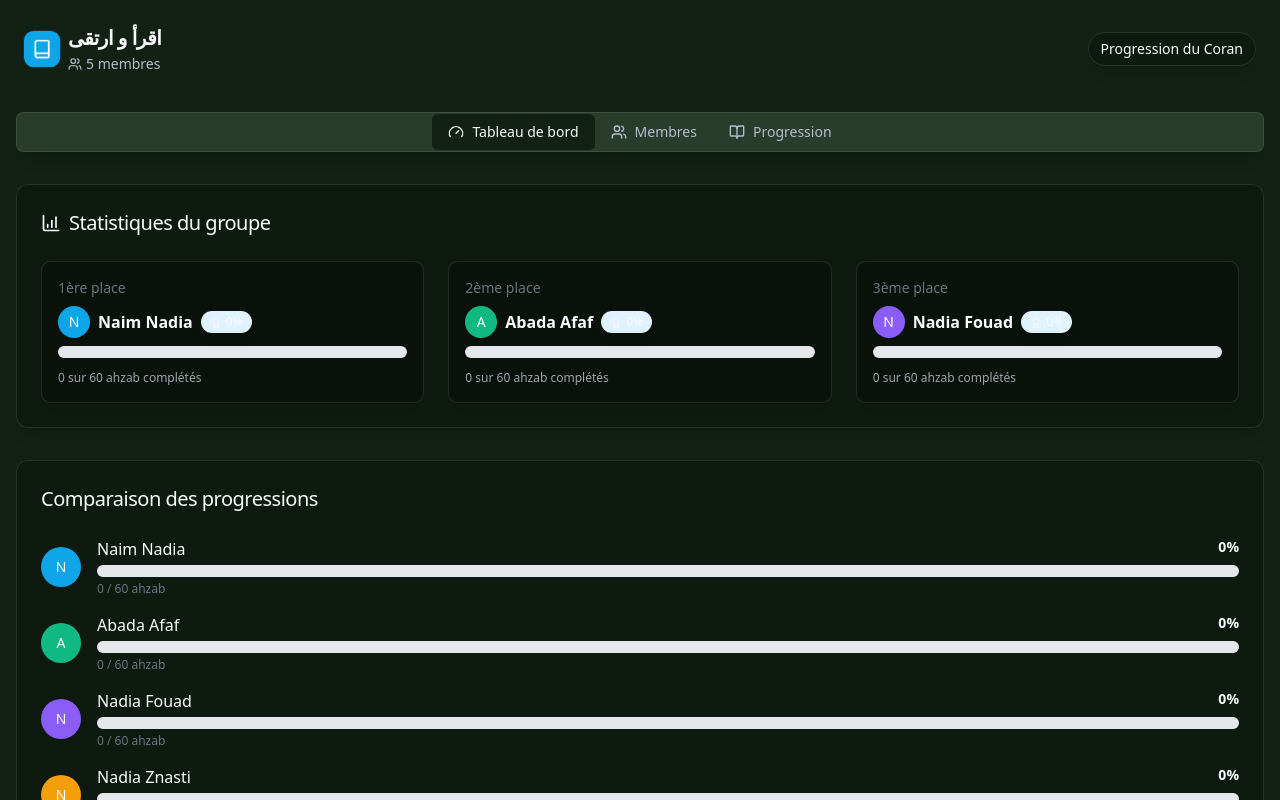
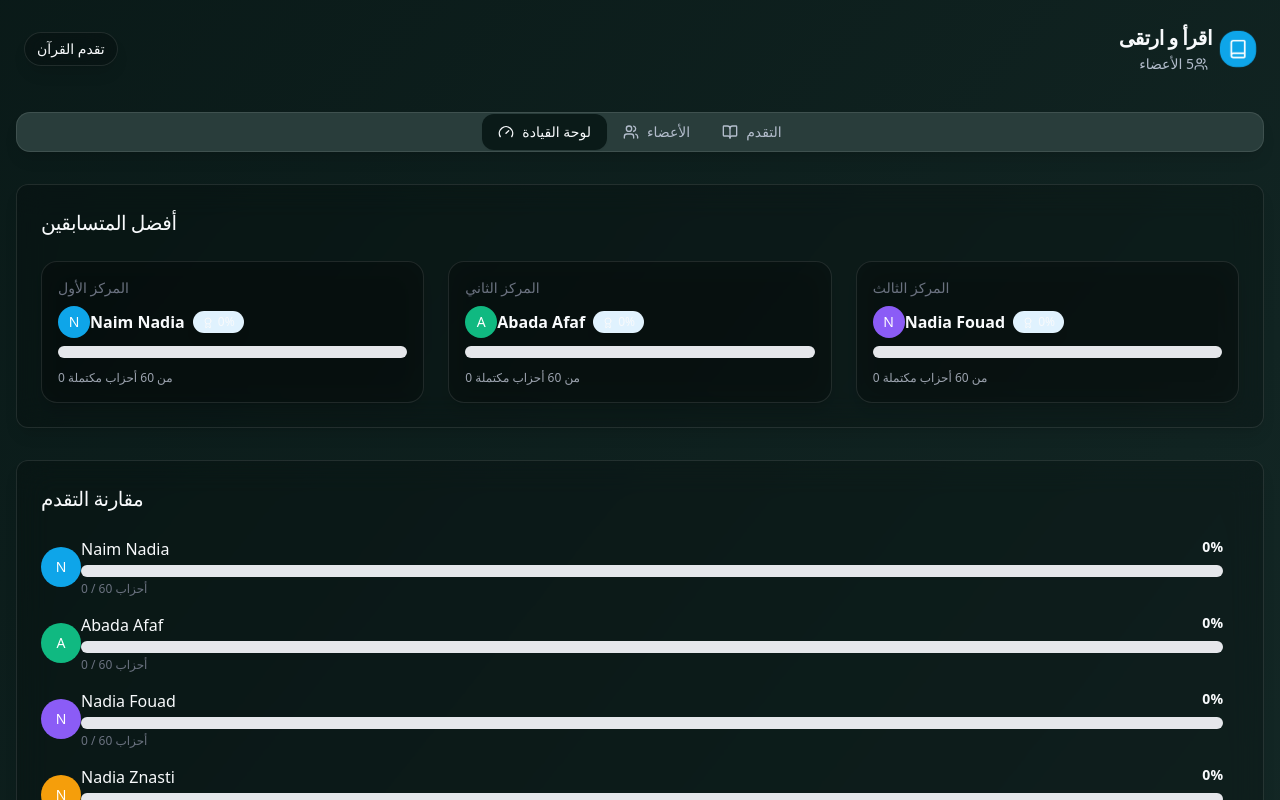
Before and after one commit to Naimnadia/quran-progression-pal-19, a React (Vite) app: page / in a window 1280 px wide. Shown: the top 800 px of the page. Built offline with nearby package versions, Linux system fonts and the light colour scheme.

Commit message:
Translate app to Arabic
Translate the application to Arabic and update the design to be sleek and modern.

```diff
--- a/src/components/Dashboard.tsx
+++ b/src/components/Dashboard.tsx
@@ -3,7 +3,6 @@ import { GroupData } from '@/utils/types';
 import GroupStats from './GroupStats';
 import MembersList from './MembersList';
 import ProgressBar from './ProgressBar';
-import { calculateGroupProgress } from '@/utils/storage';
 
 interface DashboardProps {
   data: GroupData;
@@ -24,7 +23,7 @@ const Dashboard = ({ data, onRemoveMember }: DashboardProps) => {
 
       {/* Comparison of progress bars */}
       <div className="glass p-6 rounded-xl">
-        <h3 className="text-xl font-medium mb-6">Comparaison des progressions</h3>
+        <h3 className="text-xl font-medium mb-6">مقارنة التقدم</h3>
         <div className="space-y-4">
           {sortedMembers.map(member => {
             const progressPercentage = (member.completedAhzab / member.totalAhzab) * 100;
@@ -36,7 +35,7 @@ const Dashboard = ({ data, onRemoveMember }: DashboardProps) => {
                 >
                   {member.name.charAt(0).toUpperCase()}
                 </div>
-                <div className="flex-grow">
+                <div className="flex-grow mr-4">
                   <div className="flex justify-between mb-1">
                     <span className="font-medium">{member.name}</span>
                     <span className="text-sm font-bold">{Math.round(progressPercentage)}%</span>
@@ -49,7 +48,7 @@ const Dashboard = ({ data, onRemoveMember }: DashboardProps) => {
                     showPercentage={false}
                   />
                   <div className="text-xs text-gray-500 mt-1">
-                    {member.completedAhzab} / {member.totalAhzab} ahzab
+                    {member.completedAhzab} / {member.totalAhzab} أحزاب
                   </div>
                 </div>
               </div>
--- a/src/components/GroupStats.tsx
+++ b/src/components/GroupStats.tsx
@@ -1,8 +1,7 @@
 
-import { Award, BarChart4 } from 'lucide-react';
-import { GroupData, Member } from '@/utils/types';
+import { Award } from 'lucide-react';
+import { GroupData } from '@/utils/types';
 import ProgressBar from './ProgressBar';
-import { cn } from '@/lib/utils';
 
 interface GroupStatsProps {
   data: GroupData;
@@ -20,10 +19,7 @@ const GroupStats = ({ data }: GroupStatsProps) => {
 
   return (
     <div className="glass p-6 rounded-xl animate-fade-in">
-      <h3 className="text-xl font-medium mb-6 flex items-center">
-        <BarChart4 className="mr-2" size={20} />
-        Statistiques du groupe
-      </h3>
+      <h3 className="text-xl font-medium mb-6">أفضل المتسابقين</h3>
 
       <div className="grid grid-cols-1 md:grid-cols-3 gap-6">
         {topPerformers.map((performer, index) => {
@@ -32,7 +28,7 @@ const GroupStats = ({ data }: GroupStatsProps) => {
           return (
             <div key={performer.id} className="glass p-4 rounded-lg">
               <div className="text-sm text-gray-500 mb-2">
-                {index === 0 ? "1ère place" : index === 1 ? "2ème place" : "3ème place"}
+                {index === 0 ? "المركز الأول" : index === 1 ? "المركز الثاني" : "المركز الثالث"}
               </div>
               <div className="flex items-center space-x-2 mb-2">
                 <div
@@ -41,9 +37,9 @@ const GroupStats = ({ data }: GroupStatsProps) => {
                 >
                   {performer.name.charAt(0).toUpperCase()}
                 </div>
-                <div className="font-semibold">{performer.name}</div>
+                <div className="font-semibold mr-2">{performer.name}</div>
                 <div className="text-xs glass px-2 py-0.5 rounded-full bg-brand-100">
-                  <Award size={12} className="inline mr-1" />
+                  <Award size={12} className="inline ml-1" />
                   <span>{Math.round(performancePercentage)}%</span>
                 </div>
               </div>
@@ -54,7 +50,7 @@ const GroupStats = ({ data }: GroupStatsProps) => {
                 className="mt-2"
               />
               <div className="text-xs text-gray-400 mt-3">
-                {performer.completedAhzab} sur {performer.totalAhzab} ahzab complétés
+                {performer.completedAhzab} من {performer.totalAhzab} أحزاب مكتملة
               </div>
             </div>
           );
@@ -63,7 +59,7 @@ const GroupStats = ({ data }: GroupStatsProps) => {
         {topPerformers.length === 0 && (
           <div className="glass p-4 rounded-lg col-span-3 text-center py-8">
             <div className="text-gray-400">
-              Aucune donnée disponible
+              لا توجد بيانات متاحة
             </div>
           </div>
         )}
--- a/src/components/Header.tsx
+++ b/src/components/Header.tsx
@@ -1,5 +1,5 @@
 
-import { useState } from 'react';
+import { useState, useEffect } from 'react';
 import { Book, Users } from 'lucide-react';
 import { cn } from '@/lib/utils';
 
@@ -11,12 +11,17 @@ interface HeaderProps {
 const Header = ({ groupName, memberCount }: HeaderProps) => {
   const [scrolled, setScrolled] = useState(false);
 
-  // Add scroll listener
-  if (typeof window !== 'undefined') {
-    window.addEventListener('scroll', () => {
+  useEffect(() => {
+    const handleScroll = () => {
       setScrolled(window.scrollY > 10);
-    });
-  }
+    };
+
+    window.addEventListener('scroll', handleScroll);
+
+    return () => {
+      window.removeEventListener('scroll', handleScroll);
+    };
+  }, []);
 
   return (
     <header
@@ -26,6 +31,7 @@ const Header = ({ groupName, memberCount }: HeaderProps) => {
           ? 'glass shadow-md backdrop-blur-md py-3'
           : 'bg-transparent py-6'
       )}
+      dir="rtl"
     >
       <div className="max-w-7xl mx-auto flex items-center justify-between">
         <div className="flex items-center space-x-2">
@@ -33,9 +39,9 @@ const Header = ({ groupName, memberCount }: HeaderProps) => {
             <Book size={20} />
           </div>
           <div>
-            <h1 className="text-xl font-semibold tracking-tight" dir="rtl">{groupName}</h1>
+            <h1 className="text-xl font-semibold tracking-tight">{groupName}</h1>
             <p className="text-sm text-muted-foreground flex items-center mt-0.5">
-              <Users size={14} className="mr-1" /> {memberCount} membres
+              <Users size={14} className="ml-1" /> {memberCount} الأعضاء
             </p>
           </div>
         </div>
@@ -43,7 +49,7 @@ const Header = ({ groupName, memberCount }: HeaderProps) => {
         <div className="flex items-center space-x-4">
           <div className="hidden md:flex relative">
             <div className="glass px-3 py-1.5 rounded-full text-sm font-medium">
-              Progression du Coran
+              تقدم القرآن
             </div>
           </div>
         </div>
--- a/src/index.css
+++ b/src/index.css
@@ -5,96 +5,52 @@
 
 @layer base {
   :root {
-    --background: 130 30% 10%; /* Dark green background */
+    --background: 174 45% 7%; /* Deep teal background */
     --foreground: 210 40% 98%;
 
-    --card: 130 20% 15%; /* Dark green card */
+    --card: 174 35% 12%; /* Deep teal card */
     --card-foreground: 210 40% 98%;
 
-    --popover: 130 20% 15%;
+    --popover: 174 35% 12%;
     --popover-foreground: 210 40% 98%;
 
-    --primary: 142 70% 45%; /* Emerald green primary */
+    --primary: 172 75% 45%; /* Teal primary */
     --primary-foreground: 210 40% 98%;
 
-    --secondary: 130 30% 20%;
+    --secondary: 174 30% 15%;
     --secondary-foreground: 210 40% 98%;
 
-    --muted: 130 20% 20%;
+    --muted: 174 20% 20%;
     --muted-foreground: 215 20% 75%;
 
-    --accent: 142 70% 45%;
+    --accent: 172 75% 45%;
     --accent-foreground: 210 40% 98%;
 
     --destructive: 0 84.2% 60.2%;
     --destructive-foreground: 210 40% 98%;
 
-    --border: 130 15% 25%;
-    --input: 130 15% 25%;
-    --ring: 142 70% 45%;
+    --border: 174 15% 25%;
+    --input: 174 15% 25%;
+    --ring: 172 75% 45%;
 
-    --radius: 0.6rem;
+    --radius: 1rem;
 
-    --sidebar-background: 130 30% 15%;
-    --sidebar-foreground: 142 30% 90%;
-    --sidebar-primary: 142 70% 45%;
-    --sidebar-primary-foreground: 130 5% 10%;
-    --sidebar-accent: 130 20% 25%;
-    --sidebar-accent-foreground: 142 30% 90%;
-    --sidebar-border: 130 20% 25%;
-    --sidebar-ring: 142 70% 45%;
+    --sidebar-background: 174 30% 15%;
+    --sidebar-foreground: 172 30% 90%;
+    --sidebar-primary: 172 75% 45%;
+    --sidebar-primary-foreground: 174 5% 10%;
+    --sidebar-accent: 174 20% 25%;
+    --sidebar-accent-foreground: 172 30% 90%;
+    --sidebar-border: 174 20% 25%;
+    --sidebar-ring: 172 75% 45%;
   }
 
-  /* Keep light mode as a theme option but make dark green the default */
-  .light {
-    --background: 210 40% 98%;
-    --foreground: 222.2 84% 4.9%;
-
-    --card: 0 0% 100%;
-    --card-foreground: 222.2 84% 4.9%;
-
-    --popover: 0 0% 100%;
-    --popover-foreground: 222.2 84% 4.9%;
-
-    --primary: 210 100% 50%;
-    --primary-foreground: 210 40% 98%;
-
-    --secondary: 210 40% 96.1%;
-    --secondary-foreground: 222.2 47.4% 11.2%;
-
-    --muted: 210 40% 96.1%;
-    --muted-foreground: 215.4 16.3% 46.9%;
-
-    --accent: 210 100% 50%;
-    --accent-foreground: 222.2 47.4% 11.2%;
-
-    --destructive: 0 84.2% 60.2%;
-    --destructive-foreground: 210 40% 98%;
-
-    --border: 214.3 31.8% 91.4%;
-    --input: 214.3 31.8% 91.4%;
-    --ring: 222.2 84% 4.9%;
-
-    --radius: 0.6rem;
-
-    --sidebar-background: 0 0% 98%;
-    --sidebar-foreground: 240 5.3% 26.1%;
-    --sidebar-primary: 240 5.9% 10%;
-    --sidebar-primary-foreground: 0 0% 98%;
-    --sidebar-accent: 240 4.8% 95.9%;
-    --sidebar-accent-foreground: 240 5.9% 10%;
-    --sidebar-border: 220 13% 91%;
-    --sidebar-ring: 217.2 91.2% 59.8%;
-  }
-}
-
-@layer base {
   * {
     @apply border-border;
   }
 
   body {
-    @apply bg-background text-foreground;
+    @apply bg-background text-foreground bg-gradient-to-br from-background to-secondary/70;
     font-feature-settings: "rlig" 1, "calt" 1;
   }
 
@@ -121,11 +77,11 @@
 
 @layer components {
   .glass {
-    @apply bg-black/20 backdrop-blur-sm border border-white/10 shadow-lg;
+    @apply bg-black/20 backdrop-blur-lg border border-white/10 shadow-lg;
   }
 
   .glass-dark {
-    @apply bg-black/30 backdrop-blur-sm border border-white/10 shadow-lg;
+    @apply bg-black/40 backdrop-blur-lg border border-white/10 shadow-lg;
   }
 
   .progress-bar-container {
@@ -142,3 +98,46 @@
     content-visibility: auto;
   }
 }
+
+/* RTL specific styles */
+[dir="rtl"] .ml-1 {
+  margin-left: 0;
+  margin-right: 0.25rem;
+}
+
+[dir="rtl"] .ml-2 {
+  margin-left: 0;
+  margin-right: 0.5rem;
+}
+
+[dir="rtl"] .mr-1 {
+  margin-right: 0;
+  margin-left: 0.25rem;
+}
+
+[dir="rtl"] .mr-2 {
+  margin-right: 0;
+  margin-left: 0.5rem;
+}
+
+[dir="rtl"] .mr-3 {
+  margin-right: 0;
+  margin-left: 0.75rem;
+}
+
+[dir="rtl"] .mr-4 {
+  margin-right: 0;
+  margin-left: 1rem;
+}
+
+[dir="rtl"] .space-x-2 > :not([hidden]) ~ :not([hidden]) {
+  --tw-space-x-reverse: 1;
+}
+
+[dir="rtl"] .space-x-3 > :not([hidden]) ~ :not([hidden]) {
+  --tw-space-x-reverse: 1;
+}
+
+[dir="rtl"] .space-x-4 > :not([hidden]) ~ :not([hidden]) {
+  --tw-space-x-reverse: 1;
+}
--- a/src/pages/Index.tsx
+++ b/src/pages/Index.tsx
@@ -44,7 +44,7 @@ const Index = () => {
   if (loading || !groupData) {
     return (
       <div className="min-h-screen flex items-center justify-center">
-        <div className="animate-pulse text-primary font-medium">Chargement...</div>
+        <div className="animate-pulse text-primary font-medium">جار التحميل...</div>
       </div>
     );
   }
@@ -62,7 +62,7 @@ const Index = () => {
   };
 
   return (
-    <div className="min-h-screen">
+    <div className="min-h-screen" dir="rtl">
       <Header
         groupName={groupData.name}
         memberCount={groupData.members.length}
@@ -72,16 +72,16 @@ const Index = () => {
         <Tabs defaultValue="dashboard" className="w-full animate-fade-in">
           <TabsList className="glass mb-8 p-1 w-full sm:w-auto grid grid-cols-3 sm:flex">
             <TabsTrigger value="dashboard" className="px-4 py-2">
-              <Gauge size={16} className="mr-2" />
-              <span>Tableau de bord</span>
+              <Gauge size={16} className="ml-2" />
+              <span>لوحة القيادة</span>
             </TabsTrigger>
             <TabsTrigger value="members" className="px-4 py-2">
-              <Users size={16} className="mr-2" />
-              <span>Membres</span>
+              <Users size={16} className="ml-2" />
+              <span>الأعضاء</span>
             </TabsTrigger>
             <TabsTrigger value="progress" className="px-4 py-2">
-              <BookOpen size={16} className="mr-2" />
-              <span>Progression</span>
+              <BookOpen size={16} className="ml-2" />
+              <span>التقدم</span>
             </TabsTrigger>
           </TabsList>
 
--- /dev/null
+++ b/src/tailwind.config.ts
@@ -0,0 +1,147 @@
+
+import type { Config } from "tailwindcss";
+
+export default {
+	darkMode: ["class"],
+	content: [
+		"./pages/**/*.{ts,tsx}",
+		"./components/**/*.{ts,tsx}",
+		"./app/**/*.{ts,tsx}",
+		"./src/**/*.{ts,tsx}",
+	],
+	prefix: "",
+	theme: {
+		container: {
+			center: true,
+			padding: '2rem',
+			screens: {
+				'2xl': '1400px'
+			}
+		},
+		extend: {
+			colors: {
+				border: 'hsl(var(--border))',
+				input: 'hsl(var(--input))',
+				ring: 'hsl(var(--ring))',
+				background: 'hsl(var(--background))',
+				foreground: 'hsl(var(--foreground))',
+				primary: {
+					DEFAULT: 'hsl(var(--primary))',
+					foreground: 'hsl(var(--primary-foreground))'
+				},
+				secondary: {
+					DEFAULT: 'hsl(var(--secondary))',
+					foreground: 'hsl(var(--secondary-foreground))'
+				},
+				destructive: {
+					DEFAULT: 'hsl(var(--destructive))',
+					foreground: 'hsl(var(--destructive-foreground))'
+				},
+				muted: {
+					DEFAULT: 'hsl(var(--muted))',
+					foreground: 'hsl(var(--muted-foreground))'
+				},
+				accent: {
+					DEFAULT: 'hsl(var(--accent))',
+					foreground: 'hsl(var(--accent-foreground))'
+				},
+				popover: {
+					DEFAULT: 'hsl(var(--popover))',
+					foreground: 'hsl(var(--popover-foreground))'
+				},
+				card: {
+					DEFAULT: 'hsl(var(--card))',
+					foreground: 'hsl(var(--card-foreground))'
+				},
+				sidebar: {
+					DEFAULT: 'hsl(var(--sidebar-background))',
+					foreground: 'hsl(var(--sidebar-foreground))',
+					primary: 'hsl(var(--sidebar-primary))',
+					'primary-foreground': 'hsl(var(--sidebar-primary-foreground))',
+					accent: 'hsl(var(--sidebar-accent))',
+					'accent-foreground': 'hsl(var(--sidebar-accent-foreground))',
+					border: 'hsl(var(--sidebar-border))',
+					ring: 'hsl(var(--sidebar-ring))'
+				},
+				brand: {
+					50: '#edfafa',
+					100: '#d5f0f0',
+					200: '#aae2e3',
+					300: '#74cdcf',
+					400: '#38b6b9',
+					500: '#0ea5e9',
+					600: '#0c8a8d',
+					700: '#0f6e70',
+					800: '#11575a',
+					900: '#124a4c',
+				}
+			},
+			borderRadius: {
+				lg: 'var(--radius)',
+				md: 'calc(var(--radius) - 2px)',
+				sm: 'calc(var(--radius) - 4px)'
+			},
+			keyframes: {
+				'accordion-down': {
+					from: {
+						height: '0'
+					},
+					to: {
+						height: 'var(--radix-accordion-content-height)'
+					}
+				},
+				'accordion-up': {
+					from: {
+						height: 'var(--radix-accordion-content-height)'
+					},
+					to: {
+						height: '0'
+					}
+				},
+				'fade-in': {
+					'0%': { opacity: '0' },
+					'100%': { opacity: '1' },
+				},
+				'fade-out': {
+					'0%': { opacity: '1' },
+					'100%': { opacity: '0' },
+				},
+				'slide-up': {
+					'0%': { transform: 'translateY(10px)', opacity: '0' },
+					'100%': { transform: 'translateY(0)', opacity: '1' },
+				},
+				'slide-down': {
+					'0%': { transform: 'translateY(-10px)', opacity: '0' },
+					'100%': { transform: 'translateY(0)', opacity: '1' },
+				},
+				'progress-fill': {
+					'0%': { width: '0%' },
+					'100%': { width: 'var(--progress-width)' },
+				},
+				'pulse-scale': {
+					'0%, 100%': { transform: 'scale(1)' },
+					'50%': { transform: 'scale(1.05)' },
+				},
+				'float': {
+					'0%, 100%': { transform: 'translateY(0)' },
+					'50%': { transform: 'translateY(-10px)' },
+				}
+			},
+			animation: {
+				'accordion-down': 'accordion-down 0.2s ease-out',
+				'accordion-up': 'accordion-up 0.2s ease-out',
+				'fade-in': 'fade-in 0.3s ease-out',
+				'fade-out': 'fade-out 0.3s ease-out',
+				'slide-up': 'slide-up 0.4s ease-out',
+				'slide-down': 'slide-down 0.4s ease-out',
+				'progress-fill': 'progress-fill 1s ease-out forwards',
+				'pulse-scale': 'pulse-scale 2s ease-in-out infinite',
+				'float': 'float 3s ease-in-out infinite',
+			},
+			backdropBlur: {
+				xs: '2px',
+			}
+		}
+	},
+	plugins: [require("tailwindcss-animate")],
+} satisfies Config;
```
Also changed, not shown: src/components/AddMemberForm.tsx (+8 -8 lines), src/components/MembersList.tsx (+9 -9 lines), src/components/UpdateProgressForm.tsx (+16 -16 lines), src/pages/NotFound.tsx (+6 -5 lines).
